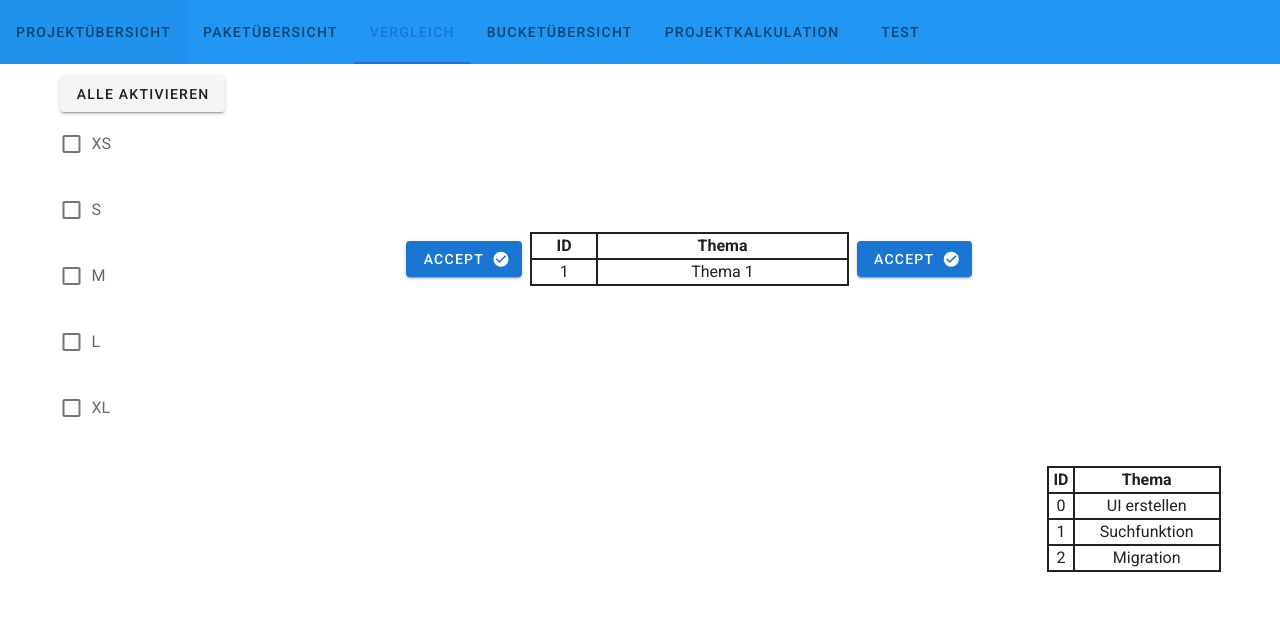
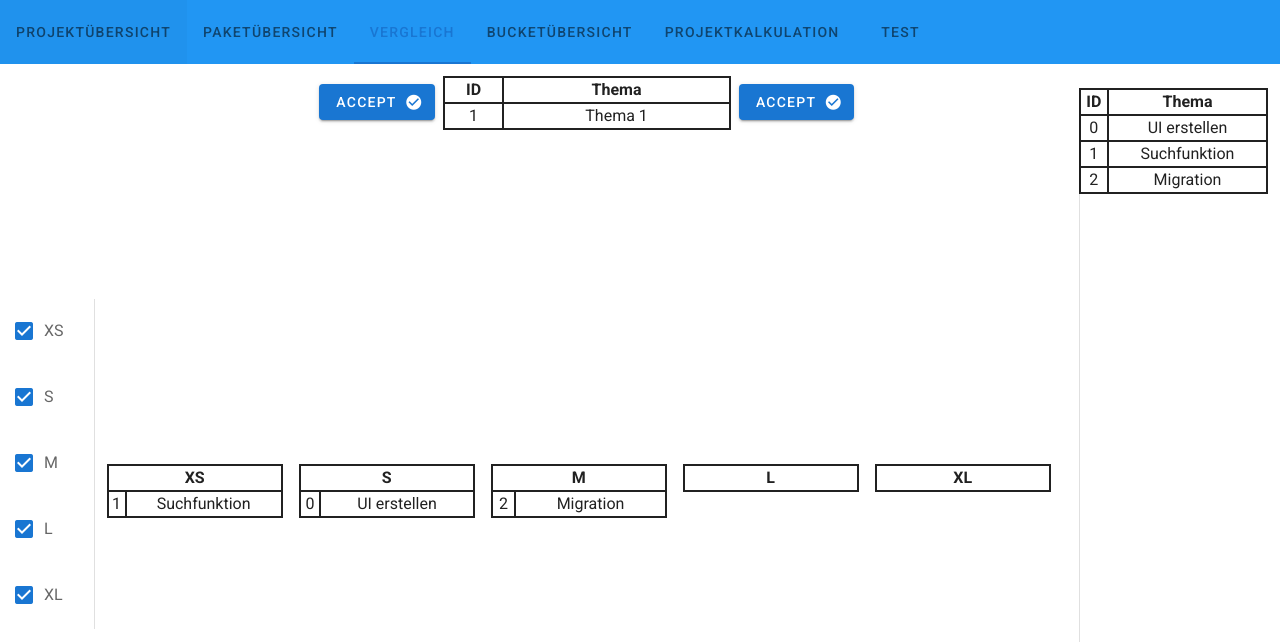
Before and after one commit to dexec/T-Shirt-Sizing-Tool, a Vue app: page /vergleich in a window 1280 px wide. Shown: the top 642 px of the page. Built offline with nearby package versions, Linux system fonts and the light colour scheme.

Commit message:
Neu angeordnet und die Auswahlmenüs als Drawer umgesetzt

```diff
--- a/src/views/VergleichView.vue
+++ b/src/views/VergleichView.vue
@@ -1,13 +1,24 @@
 <template>
-  <v-container>
-    <v-row>
-      <v-col cols="1">
-        <v-btn>Alle aktivieren</v-btn>
+  <v-container fluid class="fill-height">
+    <v-row class="fill-height">
+      <v-col align-self="center" class="justify-start" cols="1">
+<!--        <v-btn
+            color="pink"
+            @click.stop="drawer = !drawer"
+        >
+          Toggle
+        </v-btn>-->
+        <v-navigation-drawer
+            v-model="drawer"
+            permanent
+        >
           <v-checkbox v-for="bucket in buckets" :key="bucket.id" v-model="selected" :value="bucket.id"
                       :label=bucket.name @change="sortSelectedBuckets">
           </v-checkbox>
+        </v-navigation-drawer>
       </v-col>
-      <v-col class="d-flex justify-center align-center">
+      <v-col cols="9" class="d-flex flex-column">
+        <v-row justify="center">
           <v-btn
               class="ma-2"
               color="primary"
@@ -44,33 +55,47 @@
               mdi-checkbox-marked-circle
             </v-icon>
           </v-btn>
-      </v-col>
         </v-row>
-    <v-row>
-      <v-col class="d-flex justify-center">
-        <v-simple-table v-for="selectedBuckedId in selected" :key="selectedBuckedId.id" class="mr-4" style="width: 30%">
+        <v-row class="d-flex flex-nowrap">
+          <v-simple-table v-for="selectedBuckedId in selected" :key="selected.indexOf(selectedBuckedId)" class="mr-4"
+                          style="width: 30%">
             <tr>
               <th colspan="2">
                 {{ buckets.find(bucket => bucket.id === selectedBuckedId).name }}
               </th>
             </tr>
-          <tr v-for="ticket in tickets.filter(ticket => ticket.bucket===buckets.find(bucket => bucket.id === selectedBuckedId).name)" :key="ticket.id">
-            <td>{{ticket.id}}</td>
-            <td>{{ticket.thema}}</td>
+            <tr v-for="ticket in tickets.filter(ticket => ticket.bucket===buckets.find(bucket => bucket.id === selectedBuckedId).name)"
+                :key="ticket.id">
+              <td>{{ ticket.id }}</td>
+              <td>{{ ticket.thema }}</td>
             </tr>
           </v-simple-table>
+        </v-row>
       </v-col>
       <v-col cols="2">
+<!--          <v-btn
+              color="pink"
+              dark
+              @click.stop="drawer2 = !drawer2"
+          >
+            Toggle
+          </v-btn>-->
+        <v-navigation-drawer
+            v-model="drawer2"
+            permanent
+            right
+        >
           <v-simple-table>
             <tr>
               <th>ID</th>
               <th>Thema</th>
             </tr>
             <tr v-for="ticket in tickets" :key="ticket.id">
-            <td>{{ticket.id}}</td>
-            <td>{{ticket.thema}}</td>
+              <td>{{ ticket.id }}</td>
+              <td>{{ ticket.thema }}</td>
             </tr>
           </v-simple-table>
+        </v-navigation-drawer>
       </v-col>
     </v-row>
   </v-container>
@@ -82,9 +107,16 @@ export default {
   data() {
     return {
       checked: true,
-      selected: [],
+      drawer: null,
+      drawer2: null,
+      mini: true,
+      selected: [0, 1, 2, 3, 4],
       buckets: [{id: 0, name: 'XS'}, {id: 1, name: 'S'}, {id: 2, name: 'M'}, {id: 3, name: 'L'}, {id: 4, name: 'XL'}],
-      tickets: [{id: 0, thema: 'UI erstellen', bucket:'S'}, {id: 1, thema: 'Suchfunktion', bucket:'XS'}, {id: 2, thema: 'Migration', bucket:'M'}]
+      tickets: [{id: 0, thema: 'UI erstellen', bucket: 'S'}, {id: 1, thema: 'Suchfunktion', bucket: 'XS'}, {
+        id: 2,
+        thema: 'Migration',
+        bucket: 'M'
+      }]
     }
   },
   methods: {
```
Lines whose indentation alone changed are shown as unchanged.
